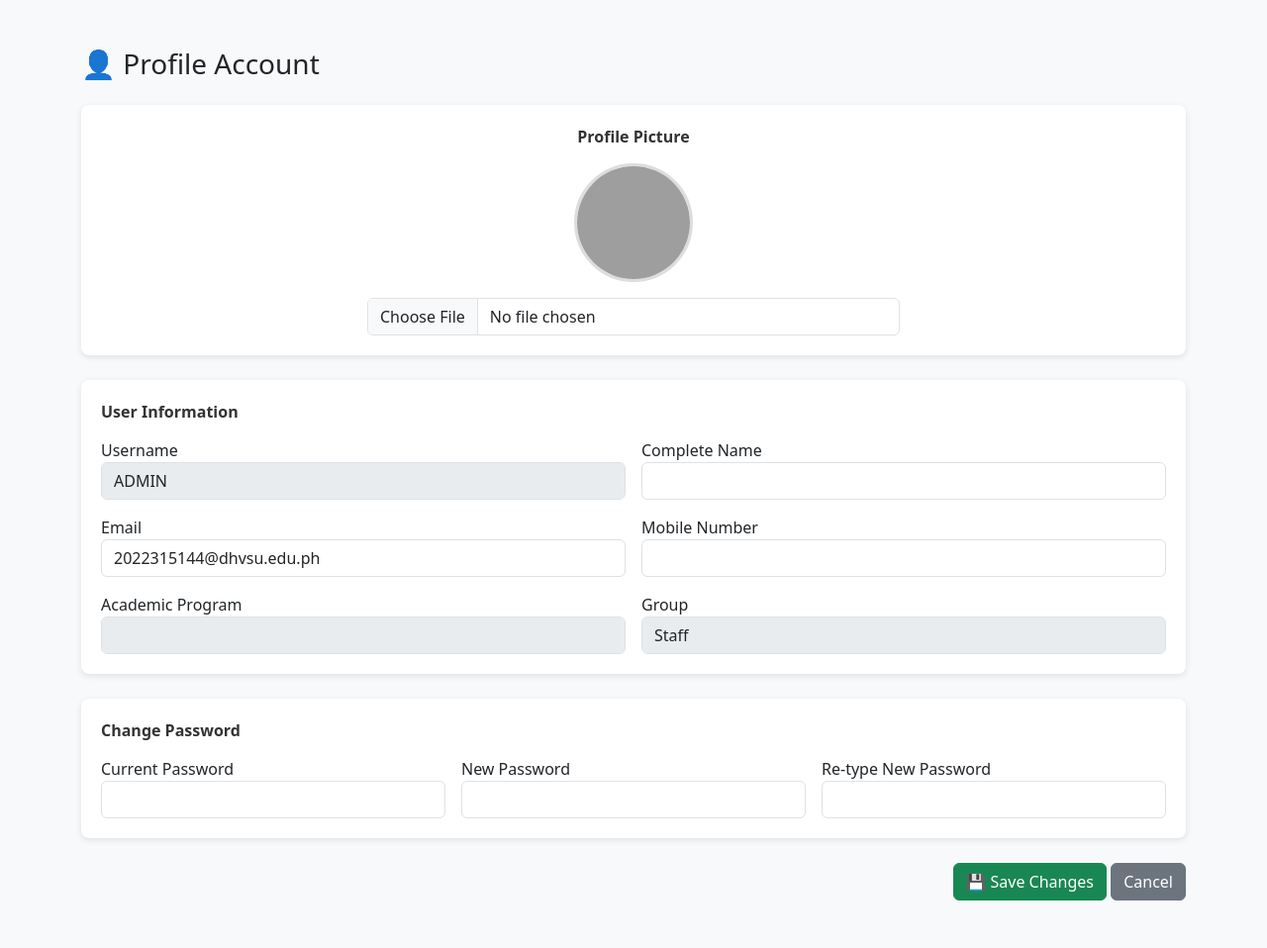
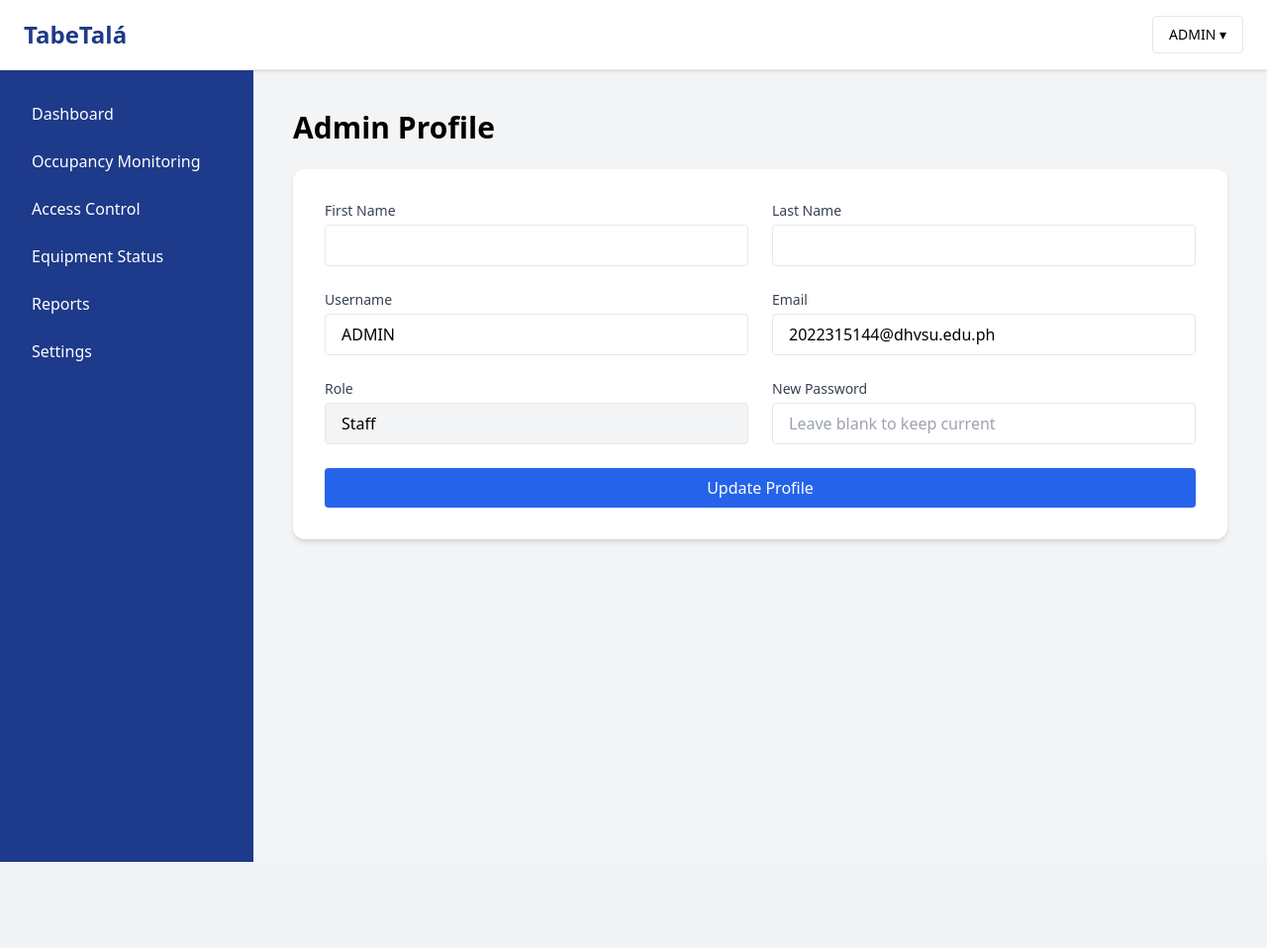
Before and after one commit to Ronalynsia/Tabetala, a PHP site: page /admin.php in a window 1280 px wide. Shown: the whole page at 99% size. After the commit the page ends 871 px from the top, so only its background shows below. Run offline with PHP 8.4, Linux system fonts and the light colour scheme; a user stored in the database is signed in; data comes from the database, SQL or seed files in the repository; data that the repository does not hold is empty; some libraries are stand-ins or nearby versions; grey boxes are pictures that could not be loaded.

Commit message:
updated
ddi

```diff
--- a/Tabetala/admin.php
+++ b/Tabetala/admin.php
@@ -1,31 +1,40 @@
 <?php
 session_start();
-require_once __DIR__ . '/config/config.php';
+require_once __DIR__ . '/config/config.php'; // adjust if needed
 
-// ✅ DB connect
+// --- Ensure $conn is available (supports two patterns: Database class or $conn from config)
 $conn = null;
 if (class_exists('Database')) {
-    $db = new Database();
-    $conn = $db->connect();
+    try {
+        $db = new Database();
+        $conn = $db->connect();
+    } catch (Exception $e) {
+        die("Database connection error: " . $e->getMessage());
+    }
 } elseif (isset($conn) && $conn instanceof PDO) {
-    // already connected
+    // config.php already gave us $conn
 } elseif (isset($pdo) && $pdo instanceof PDO) {
     $conn = $pdo;
 } else {
-    die("Database connection not found.");
+    die("Database connection not found. Check config.php");
 }
 
-// ✅ Require login
+// --- Require login
 if (!isset($_SESSION['user_id'])) {
     header("Location: auth/signin.php");
     exit;
 }
+
 $user_id = (int) $_SESSION['user_id'];
 
-// ✅ Fetch user data
-$stmt = $conn->prepare("SELECT * FROM users WHERE id=:id LIMIT 1");
-$stmt->execute([":id"=>$user_id]);
-$user = $stmt->fetch(PDO::FETCH_ASSOC);
+// --- Fetch user safely
+try {
+    $stmt = $conn->prepare("SELECT * FROM users WHERE id = :id LIMIT 1");
+    $stmt->execute([":id" => $user_id]);
+    $user = $stmt->fetch(PDO::FETCH_ASSOC);
+} catch (PDOException $e) {
+    die("Query error: " . $e->getMessage());
+}
 
 if (!$user) {
     session_destroy();
@@ -33,7 +42,7 @@ if (!$user) {
     exit;
 }
 
-// ✅ Flash messages
+// Grab any flash messages set by update_profile.php
 $success = $_SESSION['profile_success'] ?? null;
 $errors  = $_SESSION['profile_errors'] ?? null;
 unset($_SESSION['profile_success'], $_SESSION['profile_errors']);
@@ -41,93 +50,106 @@ unset($_SESSION['profile_success'], $_SESSION['profile_errors']);
 <!DOCTYPE html>
 <html lang="en">
 <head>
-  <meta charset="UTF-8">
+  <meta charset="utf-8" />
+  <meta name="viewport" content="width=device-width,initial-scale=1" />
   <title>Admin Profile</title>
-  <link rel="stylesheet" href="https://cdn.jsdelivr.net/npm/bootstrap@5.3.0/dist/css/bootstrap.min.css">
-  <style>
-    .profile-section { background: #fff; border-radius: 8px; padding: 20px; margin-bottom: 25px; box-shadow: 0 2px 6px rgba(0,0,0,0.1);}
-    .profile-pic { width: 120px; height: 120px; object-fit: cover; border-radius: 50%; border: 3px solid #ddd;}
-    .section-title { font-weight: bold; margin-bottom: 15px; color: #333;}
-  </style>
+  <script src="https://cdn.tailwindcss.com"></script>
+  <style>#searchResults { max-height: 200px; overflow-y: auto; }</style>
 </head>
-<body class="bg-light">
-<div class="container py-5">
-  <h3 class="mb-4">👤 Profile Account</h3>
+<body class="bg-gray-100 font-sans">
 
-  <?php if ($success): ?>
-    <div class="alert alert-success"><?= htmlspecialchars($success) ?></div>
-  <?php endif; ?>
-  <?php if ($errors): ?>
-    <div class="alert alert-danger"><?= htmlspecialchars($errors) ?></div>
-  <?php endif; ?>
-
-  <form action="update_profile.php" method="POST" enctype="multipart/form-data">
-
-    <!-- Profile Picture -->
-    <div class="profile-section text-center">
-      <div class="section-title">Profile Picture</div>
-      <img src="<?= $user['avatar'] ? 'uploads/'.$user['avatar'] : 'uploads/default.png' ?>"
-           alt="Profile" class="profile-pic mb-3">
-      <div>
-        <input type="file" name="avatar" class="form-control w-50 mx-auto">
+<header class="w-full bg-white border-b px-6 py-4 shadow flex items-center justify-between">
+  <h1 class="text-2xl font-bold text-blue-900">TabeTalá</h1>
+  <div class="flex items-center gap-4">
+    <div class="relative">
+      <button id="userMenuButton" class="inline-flex items-center px-4 py-2 bg-white border rounded text-sm">
+        <?= htmlspecialchars($user['username'] ?? '') ?> ▾
+      </button>
+      <div id="userDropdown" class="hidden origin-top-right absolute right-0 mt-2 w-40 bg-white border rounded shadow">
+        <a href="admin.php" class="block px-4 py-2 hover:bg-gray-100">Profile</a>
+        <a href="logout.php" class="block px-4 py-2 hover:bg-gray-100">Log Out</a>
       </div>
     </div>
+  </div>
+</header>
 
-    <!-- User Info -->
-    <div class="profile-section">
-      <div class="section-title">User Information</div>
-      <div class="row g-3">
-        <div class="col-md-6">
-          <label>Username</label>
-          <input type="text" class="form-control" value="<?= htmlspecialchars($user['username']) ?>" disabled>
+<div class="flex min-h-screen">
+  <aside class="w-64 bg-blue-900 text-white p-6">
+    <ul class="space-y-2">
+      <li><a href="dashboard.php" class="block px-2 py-2 rounded hover:bg-blue-800">Dashboard</a></li>
+      <li><a href="Occupancy.php" class="block px-2 py-2 rounded hover:bg-blue-800">Occupancy Monitoring</a></li>
+      <li><a href="Access.php" class="block px-2 py-2 rounded hover:bg-blue-800">Access Control</a></li>
+      <li><a href="Equipment.php" class="block px-2 py-2 rounded hover:bg-blue-800">Equipment Status</a></li>
+      <li><a href="Reports.php" class="block px-2 py-2 rounded hover:bg-blue-800">Reports</a></li>
+      <li><a href="Settings.php" class="block px-2 py-2 rounded hover:bg-blue-800">Settings</a></li>
+    </ul>
+  </aside>
+
+  <main class="flex-1 p-10">
+    <h2 class="text-3xl font-bold mb-6">Admin Profile</h2>
+
+    <?php if ($success): ?>
+      <div class="mb-4 p-4 bg-green-100 text-green-800 rounded"><?= htmlspecialchars($success) ?></div>
+    <?php endif; ?>
+
+    <?php if (!empty($errors) && is_array($errors)): ?>
+      <div class="mb-4 p-4 bg-red-100 text-red-800 rounded">
+        <ul class="list-disc pl-5">
+          <?php foreach ($errors as $err): ?>
+            <li><?= htmlspecialchars($err) ?></li>
+          <?php endforeach; ?>
+        </ul>
+      </div>
+    <?php endif; ?>
+
+    <div class="bg-white p-8 rounded-xl shadow-md">
+      <form action="update_profile.php" method="POST" class="grid grid-cols-1 md:grid-cols-2 gap-6">
+        <!-- Hidden id for update -->
+        <input type="hidden" name="user_id" value="<?= (int)($user['id'] ?? 0) ?>">
+
+        <div>
+          <label class="block text-sm font-medium text-gray-700">First Name</label>
+          <input type="text" name="first_name" value="<?= htmlspecialchars($user['first_name'] ?? '') ?>" class="mt-1 w-full px-4 py-2 border rounded">
         </div>
-        <div class="col-md-6">
-          <label>Complete Name</label>
-          <input type="text" class="form-control" name="name" value="<?= htmlspecialchars($user['name']) ?>">
+
+        <div>
+          <label class="block text-sm font-medium text-gray-700">Last Name</label>
+          <input type="text" name="last_name" value="<?= htmlspecialchars($user['last_name'] ?? '') ?>" class="mt-1 w-full px-4 py-2 border rounded">
         </div>
-        <div class="col-md-6">
-          <label>Email</label>
-          <input type="email" class="form-control" name="email" value="<?= htmlspecialchars($user['email']) ?>">
+
+        <div>
+          <label class="block text-sm font-medium text-gray-700">Username</label>
+          <input type="text" name="username" value="<?= htmlspecialchars($user['username'] ?? '') ?>" class="mt-1 w-full px-4 py-2 border rounded">
         </div>
-        <div class="col-md-6">
-          <label>Mobile Number</label>
-          <input type="text" class="form-control" name="mobile" value="<?= htmlspecialchars($user['mobile']) ?>">
+
+        <div>
+          <label class="block text-sm font-medium text-gray-700">Email</label>
+          <input type="email" name="email" value="<?= htmlspecialchars($user['email'] ?? '') ?>" class="mt-1 w-full px-4 py-2 border rounded">
         </div>
-        <div class="col-md-6">
-          <label>Academic Program</label>
-          <input type="text" class="form-control" value="<?= htmlspecialchars($user['program']) ?>" disabled>
+
+        <div>
+          <label class="block text-sm font-medium text-gray-700">Role</label>
+          <input type="text" value="<?= htmlspecialchars($user['role'] ?? '') ?>" class="mt-1 w-full px-4 py-2 border rounded bg-gray-100" readonly>
         </div>
-        <div class="col-md-6">
-          <label>Group</label>
-          <input type="text" class="form-control" value="<?= htmlspecialchars($user['role']) ?>" disabled>
+
+        <div>
+          <label class="block text-sm font-medium text-gray-700">New Password</label>
+          <input type="password" name="password" placeholder="Leave blank to keep current" class="mt-1 w-full px-4 py-2 border rounded">
         </div>
-      </div>
+
+        <div class="col-span-2">
+          <button type="submit" class="w-full bg-blue-600 text-white py-2 rounded">Update Profile</button>
+        </div>
+      </form>
     </div>
+  </main>
+</div>
 
-    <!-- Change Password -->
-    <div class="profile-section">
-      <div class="section-title">Change Password</div>
-      <div class="row g-3">
-        <div class="col-md-4">
-          <label>Current Password</label>
-          <input type="password" class="form-control" name="current_password">
-        </div>
-        <div class="col-md-4">
-          <label>New Password</label>
-          <input type="password" class="form-control" name="new_password">
-        </div>
-        <div class="col-md-4">
-          <label>Re-type New Password</label>
-          <input type="password" class="form-control" name="confirm_password">
-        </div>
-      </div>
-    </div>
+<script>
+  document.getElementById('userMenuButton').addEventListener('click', function(e) {
+    document.getElementById('userDropdown').classList.toggle('hidden');
+  });
+</script>
 
-    <div class="text-end">
-      <button type="submit" class="btn btn-success">💾 Save Changes</button>
-      <a href="dashboard.php" class="btn btn-secondary">Cancel</a>
-    </div>
-  </form>
-</div>
 </body>
 </html>
```
Also changed, not shown: Tabetala/update_profile.php (+72 -43 lines).
